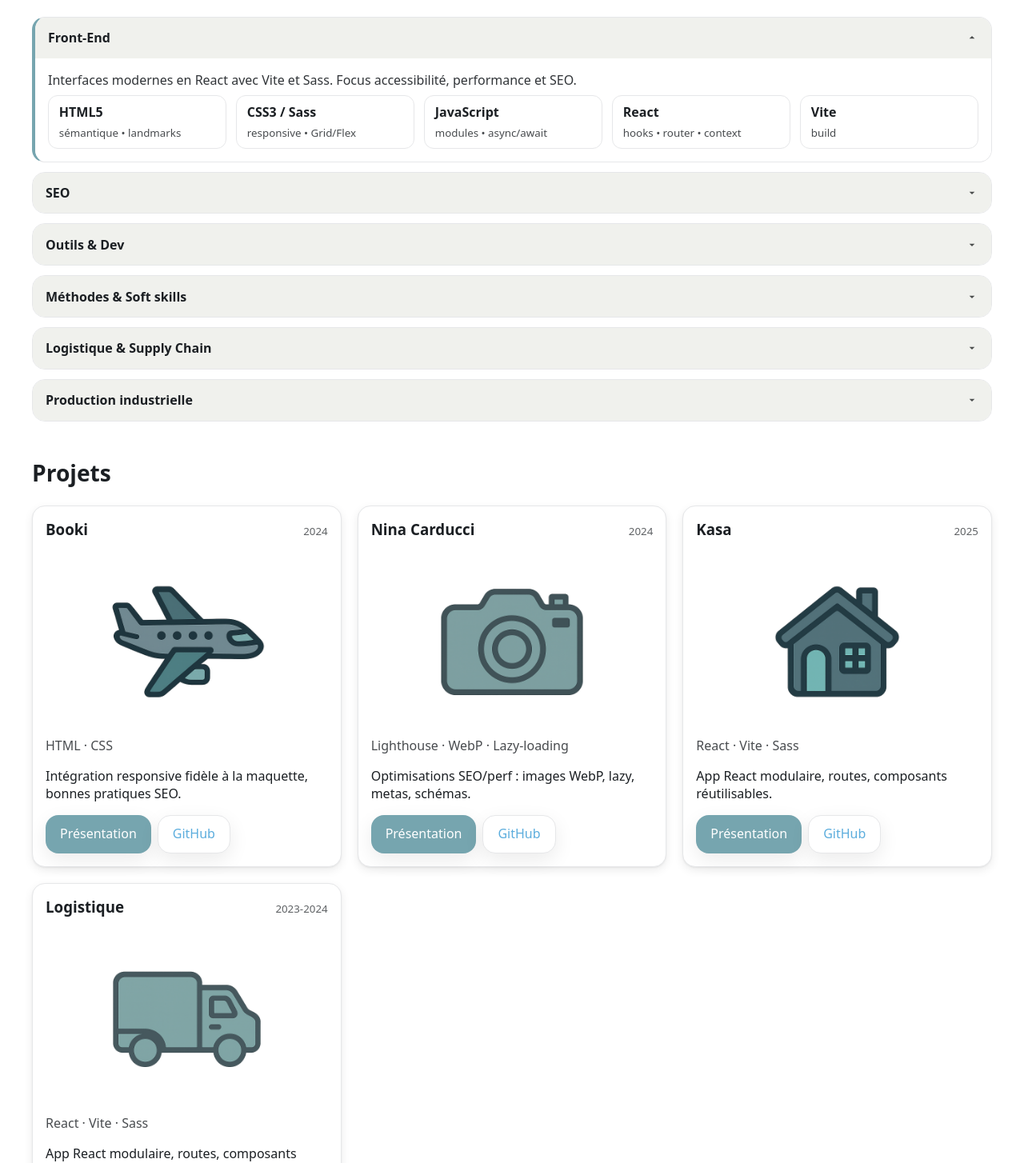
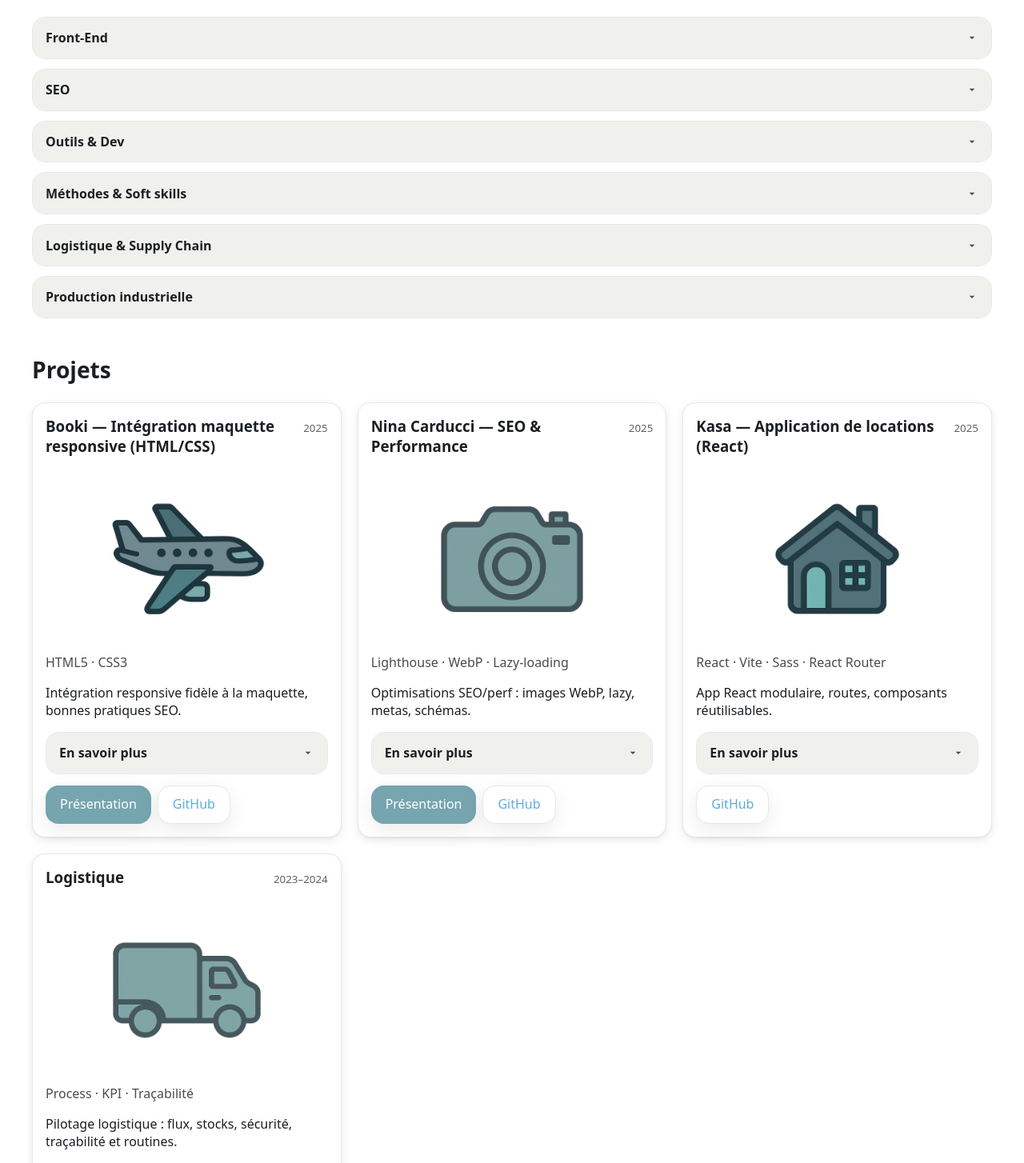
Before and after one commit to Nelson-Paris/portfolio-nps, a React (Vite) app: page / in a window 1280 px wide. Shown: the part 1036-2490 px from the top of the page at 80% size. Built offline with nearby package versions, Linux system fonts and the light colour scheme.

Commit message:
ajout de la section savoir plus

```diff
--- a/src/data/project.js
+++ b/src/data/project.js
@@ -3,47 +3,158 @@
 import kasa from '@/assets/kasa.png'
 import logistique from '@/assets/logistique.png'
 
-
 export const projects = [
   {
     id: 1,
-title: 'Booki',
-year: 2024,
+    title: 'Booki — Intégration maquette responsive (HTML/CSS)',
+    year: 2025,
     tags: ['Front-end','HTML/CSS','Responsive'],
-stack: ['HTML','CSS'],
+    stack: ['HTML5','CSS3'],
     summary: 'Intégration responsive fidèle à la maquette, bonnes pratiques SEO.',
     cover: booki,
-links: { github: 'https://github.com/Nelson-Paris/Booki-ocr', demo: 'https://nelson-paris.github.io/Booki-ocr/' },
+    alt: 'Page projet Booki',
+    links: {
+      github: 'https://github.com/Nelson-Paris/Booki-ocr',
+      demo: 'https://nelson-paris.github.io/Booki-ocr/'
     },
+    details: {
+      contexte:
+        "Intégration d’une maquette Figma pour un site de recherche d’hébergements. Objectif : structure sémantique propre, styles modulaires et rendu fidèle.",
+      enjeux: [
+        "Respect strict de la maquette (typos, espacements, couleurs)",
+        "Responsive mobile → desktop sans régression visuelle",
+        "Accessibilité de base (structure, focus, contrastes)"
+      ],
+      realisations: [
+        "HTML sémantique (header/main/footer, sections, titres hiérarchisés)",
+        "Grid/Flex pour les cartes",
+        "Mobile-first, images fluides, conteneur max",
+        "États : hover/focus accessibles, boutons & filtres cohérents"
+      ],
+      resultats: [
+        "Rendu fidèle à la maquette",
+        "Code lisible & maintenable"
+      ],
+      axes: [
+        "Passer toutes les images en WebP + srcset/sizes",
+        "Passage en React pour réutiliser les composants",
+        "Amélioration du CSS en SASS"
+      ]
+    }
+  },
+
   {
     id: 2,
-title: 'Nina Carducci',
-year: 2024,
+    title: 'Nina Carducci — SEO & Performance',
+    year: 2025,
     tags: ['SEO','Performance'],
     stack: ['Lighthouse','WebP','Lazy-loading'],
     summary: 'Optimisations SEO/perf : images WebP, lazy, metas, schémas.',
     cover: nina,
-links: { github: 'https://github.com/Nelson-Paris/SEO-Nina-OCR', demo: 'https://nelson-paris.github.io/SEO-Nina-OCR/' },
+    alt: 'Page projet SEO Nina Carducci',
+    links: {
+      github: 'https://github.com/Nelson-Paris/SEO-Nina-OCR',
+      demo: 'https://nelson-paris.github.io/SEO-Nina-OCR/'
     },
+    details: {
+      contexte:
+        "Amélioration SEO/Perf d’un site vitrine de photographe : corrections techniques, accessibilité, optimisation Core Web Vitals.",
+      enjeux: [
+        "Référencement naturel (balises, sémantique, contenu)",
+        "Performance perçue (LCP/CLS) et poids des assets",
+        "Accessibilité (contrastes, alt, focus)"
+      ],
+      realisations: [
+        "Méta-balises & titres hiérarchisés, attributs alt pertinents",
+        "Optimisation images (WebP, dimensions, lazy)",
+        "Nettoyage CSS/JS, réduction du rendu bloquant",
+        "Correctifs A11y (labels, tab order, contrastes)"
+      ],
+      resultats: [
+        "Scores Lighthouse en nette hausse (Perf, A11y, SEO)",
+        "Stabilité visuelle (CLS maîtrisé)",
+        "Indexabilité et lisibilité améliorées"
+      ],
+      axes: [
+        "Données structurées (JSON-LD)",
+        "Plan éditorial (FAQ, portfolio, avis)",
+        "Monitoring Search Console & suivi mots-clés"
+      ]
+    }
+  },
+
   {
     id: 3,
-title: 'Kasa',
+    title: 'Kasa — Application de locations (React)',
     year: 2025,
     tags: ['React','Routing'],
-stack: ['React','Vite','Sass'],
+    stack: ['React','Vite','Sass','React Router'],
     summary: 'App React modulaire, routes, composants réutilisables.',
     cover: kasa,
-links: { github: 'https://github.com/Nelson-Paris/react-kasa', demo: '#' },
+    alt: 'Page projet Kasa',
+    links: {
+      github: 'https://github.com/Nelson-Paris/react-kasa',
+
     },
+    details: {
+      contexte:
+        "SPA front-end de locations. Architecture composants robuste, navigation fluide, intégration fidèle.",
+      enjeux: [
+        "Routage déclaratif & pages dynamiques",
+        "Gestion d’états locaux sans suringénierie",
+        "Accessibilité & responsive dès la conception"
+      ],
+      realisations: [
+        "Routing avec paramètres d’URL (fiche logement / 404)",
+        "Composants réutilisables (Slideshow, Collapse, Rating)",
+        "Gestion des assets + images responsives",
+        "Sass modulaire (variables/mixins)"
+      ],
+      resultats: [
+        "UX fluide mobile/desktop",
+        "Code component-driven, maintenable",
+        "Bonnes pratiques A11y (nav clavier, focus visible, sémantique)"
+      ],
+      axes: [
+        "Lighthouse CI & budgets images",
+        "Internationalisation (i18n)"
+      ]
+    }
+  },
+
   {
     id: 4,
     title: 'Logistique',
-year: "2023-2024",
-tags: ['React','Routing'],
-stack: ['React','Vite','Sass'],
-summary: 'App React modulaire, routes, composants réutilisables.',
+    year: '2023–2024',
+    tags: ['Expérience','Amélioration continue'],
+    stack: ['Process','KPI','Traçabilité'],
+    summary: 'Pilotage logistique : flux, stocks, sécurité, traçabilité et routines.',
     cover: logistique,
     alt: 'Page projet Logistique',
     links: { demo: '/logistique' },
+    details: {
+      contexte:
+        "Site industriel (réception → production → stockage → expéditions). Mission : réduire les pertes, fiabiliser la traçabilité, sécuriser les opérations.",
+      enjeux: [
+        "Stocks fiables & traçabilité bout-en-bout",
+        "Organisation d’entrepôt (5S, emplacements, marquage)",
+        "Animation d’équipe & sécurité (parc > 50 équipements)"
+      ],
+      realisations: [
+        "Cartographie des flux (VSM), réaménagement zones prod/stockage",
+        "Dashboard pertes (Excel/VBA), routines d’animation",
+        "Formations ~150 collaborateurs ; backup management (17 pers.)"
+      ],
+      resultats: [
+        "Baisse des coûts liés aux pertes",
+        "Écarts d’inventaire réduits, lisibilité des flux",
+        "Auditabilité & disponibilité des équipements accrues"
+      ],
+      axes: [
+        "BI temps réel sur les KPIs",
+        "Standardisation élargie des SOP",
+        "Intégration TMS/transporteurs"
+      ]
+    }
   }
 ]
--- a/src/pages/Home.jsx
+++ b/src/pages/Home.jsx
@@ -3,7 +3,7 @@
 import profil from '../assets/profil.jpg'
 import { skillCategories } from '../data/skills'
 
-export default function Home(){
+export default function Home() {
   return (
     <>
 
@@ -25,7 +25,7 @@
         <div className="section-alt card hero-visual">
           <img
             src={profil}
-            alt="Aperçu de mes projets et interfaces"
+            alt="Aperçu du visage d'un jeune développeur web"
             className="hero-img"
             width="600"
             height="450"
@@ -61,8 +61,8 @@
         <h2>Compétences</h2>
 
         <div className="accordion">
-          {skillCategories.map((cat, i) => (
-            <details key={cat.id} className="collapse" {...(i === 0 ? { open: true } : {})}>
+          {skillCategories.map((cat) => (
+            <details key={cat.id} className="collapse">
               <summary>
                 <span className="collapse-title"><strong>{cat.title}</strong></span>
                 <span className="chevron" aria-hidden="true" />
@@ -97,7 +97,7 @@
           {projects.map(p => (
             <article key={p.id} className="card">
               <div className="project-header">
-                <h3 style={{marginTop:0}}>{p.title}</h3>
+                <h3 style={{ marginTop: 0 }}>{p.title}</h3>
                 <small className="project-year">{p.year}</small>
               </div>
 
@@ -112,9 +112,25 @@
                 />
               )}
 
-              <p className="project-meta">{(p.stack||[]).join(' · ')}</p>
+              <p className="project-meta">{(p.stack || []).join(' · ')}</p>
               <p>{p.summary}</p>
-
+              {p.details && (
+                <details className="collapse" style={{ marginTop: '.5rem' }}>
+                  <summary><span className="collapse-title"><strong>En savoir plus</strong></span><span className="chevron" /></summary>
+                  <div className="collapse-content">
+                    <p className="resume"><strong>Contexte :</strong> {p.details.contexte}</p>
+                    <p className="project-meta"><strong>Stack :</strong> {(p.stack || []).join(' · ')}</p>
+                    <h4>Enjeux</h4>
+                    <ul className="bullets">{p.details.enjeux.map((x, i) => <li key={i}>{x}</li>)}</ul>
+                    <h4>Réalisations</h4>
+                    <ul className="bullets">{p.details.realisations.map((x, i) => <li key={i}>{x}</li>)}</ul>
+                    <h4>Résultats</h4>
+                    <ul className="bullets">{p.details.resultats.map((x, i) => <li key={i}>{x}</li>)}</ul>
+                    <h4>Axes d’amélioration</h4>
+                    <ul className="bullets">{p.details.axes.map((x, i) => <li key={i}>{x}</li>)}</ul>
+                  </div>
+                </details>
+              )}
               <div className="card-actions">
                 {p.links?.demo && (
                   p.links.demo.startsWith('/')
@@ -229,7 +245,7 @@
           </details>
 
           {/* Formations */}
-          <details className="collapse">
+          <details className="collapse" open>
             <summary>
               <span className="collapse-title"><strong>Formations</strong></span>
               <span className="chevron" aria-hidden="true" />
@@ -237,7 +253,7 @@
             <div className="collapse-content">
               <article className="card">
                 <strong>2025 — Développeur informatique</strong> (RNCP 38415) · OpenClassrooms
-                <ul className="bullets" style={{marginTop:'.5rem'}}>
+                <ul className="bullets" style={{ marginTop: '.5rem' }}>
                   <li>Projets : Booki (HTML/CSS), Nina Carducci (SEO/Perf), Kasa (React/Vite/Sass).</li>
                   <li>Compétences : HTML, CSS, JavaScript, React, Vite, Sass, SEO, Perf, Git/GitHub.</li>
                 </ul>
@@ -245,7 +261,7 @@
 
               <article className="card">
                 <strong>2021–2022 — Licence Pro Gestion de la Performance Industrielle</strong> · IUT Blois
-                <ul className="bullets" style={{marginTop:'.5rem'}}>
+                <ul className="bullets" style={{ marginTop: '.5rem' }}>
                   <li>Lean, VSM, PDCA, 5S, pilotage d’indicateurs & amélioration continue.</li>
                 </ul>
               </article>
--- a/src/styles/index.scss
+++ b/src/styles/index.scss
@@ -78,6 +78,7 @@
   background: $color-charcoal; color: $ink-on-charcoal;
   position: fixed; left: 0; right: 0; bottom: 0; z-index: 1000;
   box-shadow: 0 -2px 10px rgba(0,0,0,.08);
+
 }
 .footer .container{
   @include container;
@@ -121,6 +122,9 @@
   @include elevation;
 }
 
+.card .collapse {
+  margin-bottom: .9rem;
+}
 .grid{
   display: grid; gap: 1rem;
   grid-template-columns: repeat(auto-fill, minmax(260px, 1fr));
@@ -346,8 +350,8 @@
 
 /* Ajuste la barre sur mobile + menu */
 @media (max-width: 860px){
-  :root { --header-h: 60px; --footer-h: 56px; }
-
+  :root { --header-h: 60px;
+          --footer-h: 56px;}
 
   .header .nav-list { display: none !important; }
 
@@ -385,7 +389,6 @@
     background: rgba(0,0,0,.35); z-index: 1090;
   }
 
-  .site-main { padding-block: 1.25rem; }
   .card { padding: .9rem; border-radius: $radius-xl; }
   .section-alt { border-radius: $radius-xl; }
   .skills-list{ grid-template-columns: repeat(auto-fill, minmax(180px, 1fr)); gap: .6rem; }
--- a/vite.config.js
+++ b/vite.config.js
@@ -3,7 +3,7 @@
 import { fileURLToPath, URL } from 'node:url'
 
 export default defineConfig({
-  base: '/',                              // ✅ important pour Vercel
+  base: '/',
   plugins: [react()],
   resolve: { alias: { '@': fileURLToPath(new URL('./src', import.meta.url)) } },
   css: {
```
Lines whose indentation alone changed are shown as unchanged.
